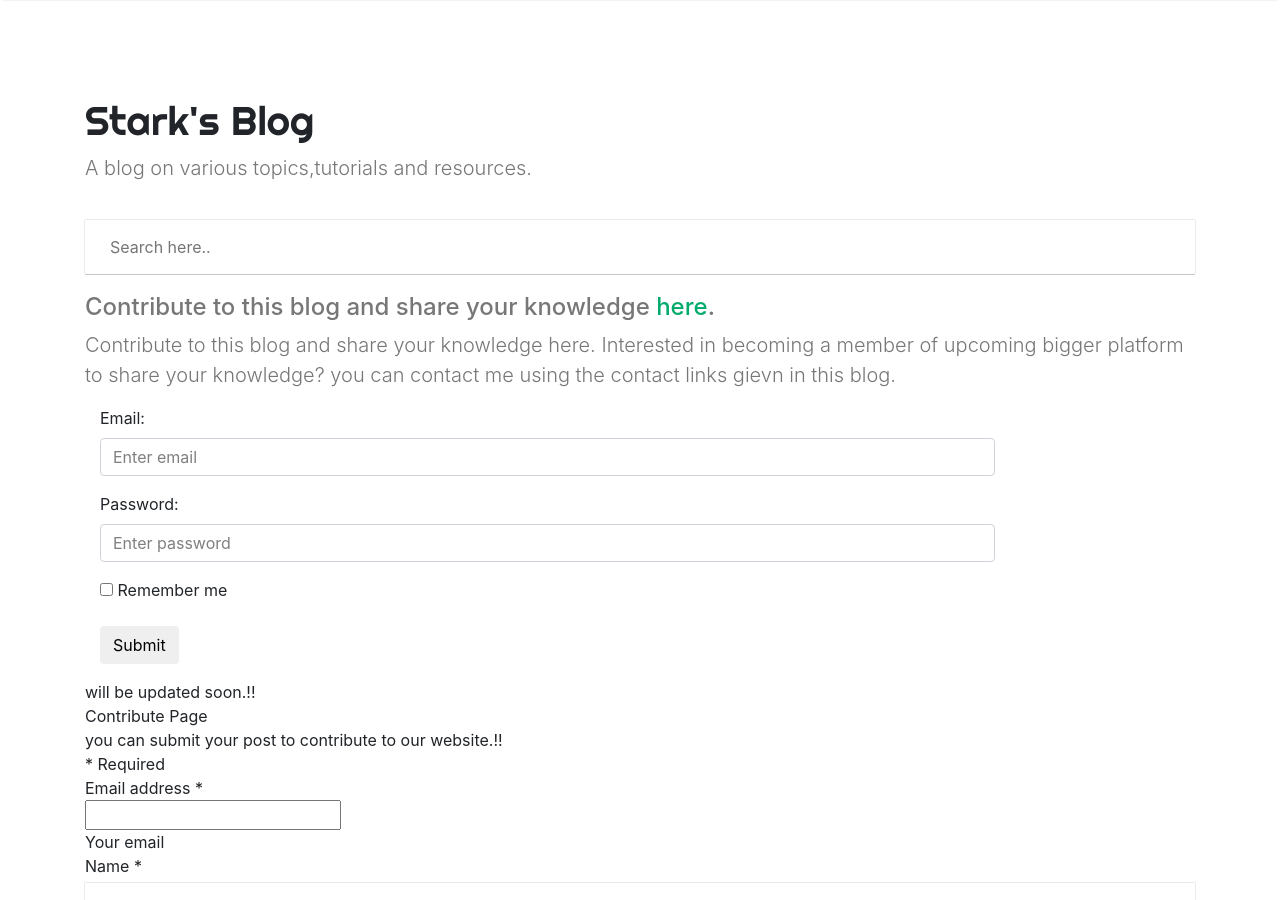
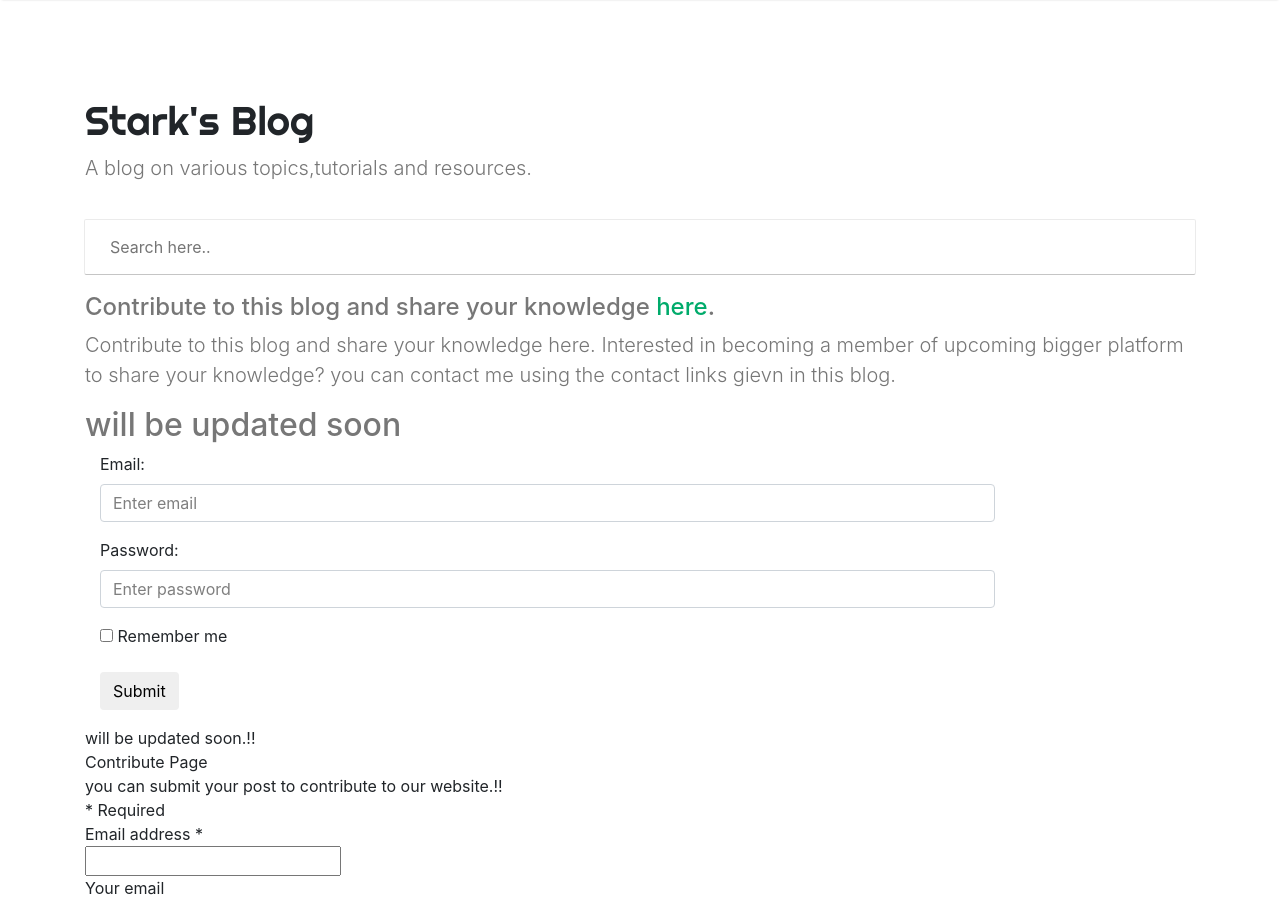
Before and after one commit to StarkSources/myblog, a Jekyll site: the page built from contribute.html, in a window 1280 px wide and 900 px high. Built offline with Jekyll 4.4.1, drawn with Linux system fonts in a browser that asks for light colours; nearby versions of some CDN libraries; comment, search, counter and statistics services are not loaded.

Commit message:
Update contribute.html

```diff
--- a/contribute.html
+++ b/contribute.html
@@ -3,6 +3,8 @@ layout: default
 ---
 
 <p class="lead"> Contribute to this blog and share your knowledge here. Interested in becoming a member of upcoming bigger platform to share your knowledge? you can contact me using the contact links gievn in this blog. </p>
+
+<h2>will be updated soon</h2>
 
 <form class="form-horizontal" action="https://docs.google.com/forms/d/e/1FAIpQLSfanoAzqlL20EvXMNElJqVtMzbOw5rvZKQA4xLNTXw4XEmjwQ/formResponse" target="_top">
   <div class="form-group">
```
